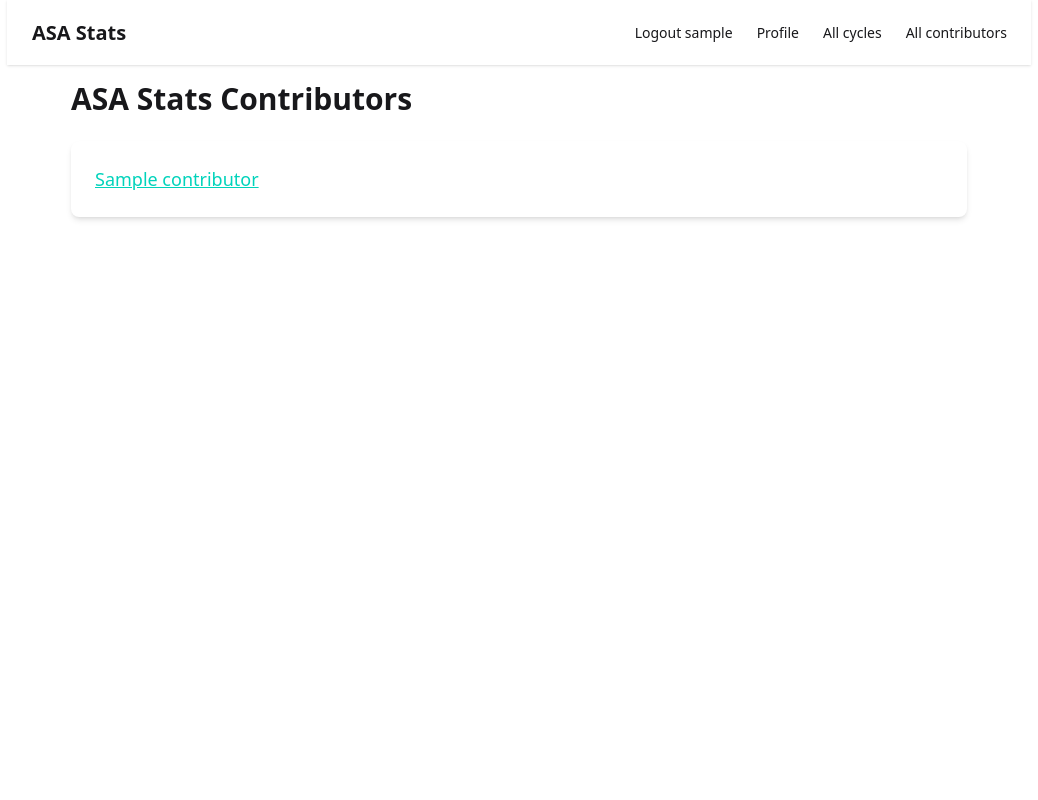
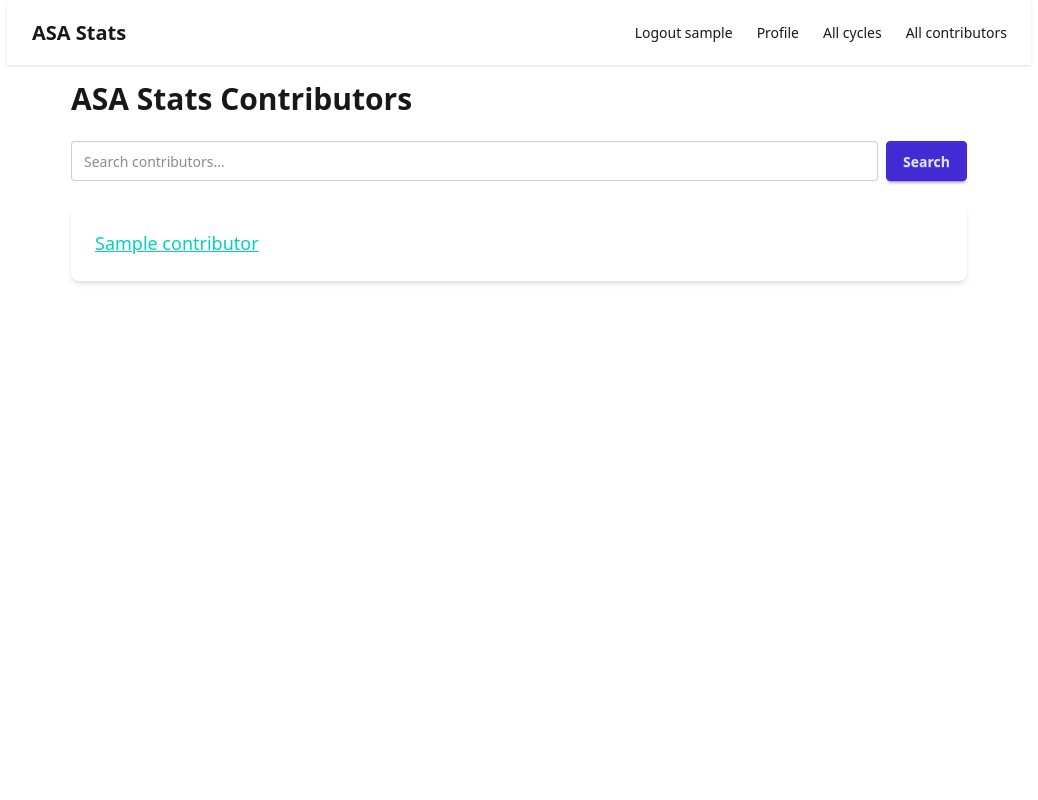
Before and after one commit to ipaleka/rewards-site, a Django app: page /contributors/ in a window 1280 px wide. Shown: the whole page, without its empty margins (121-1159 px from the left). Run offline with Django 4.2, Linux system fonts and the light colour scheme; a user stored in the database is signed in; tables that the repository leaves empty hold one stand-in row (values such as "Sample post").

Commit message:
Added search functionality to contributors list page

```diff
--- a/rewardsweb/core/static/css/style.css
+++ b/rewardsweb/core/static/css/style.css
@@ -1832,6 +1922,41 @@
     background-position-x: -115%;
   }
 }
+@property --tw-translate-x {
+  syntax: "*";
+  inherits: false;
+  initial-value: 0;
+}
+@property --tw-translate-y {
+  syntax: "*";
+  inherits: false;
+  initial-value: 0;
+}
+@property --tw-translate-z {
+  syntax: "*";
+  inherits: false;
+  initial-value: 0;
+}
+@property --tw-rotate-x {
+  syntax: "*";
+  inherits: false;
+}
+@property --tw-rotate-y {
+  syntax: "*";
+  inherits: false;
+}
+@property --tw-rotate-z {
+  syntax: "*";
+  inherits: false;
+}
+@property --tw-skew-x {
+  syntax: "*";
+  inherits: false;
+}
+@property --tw-skew-y {
+  syntax: "*";
+  inherits: false;
+}
 @property --tw-space-y-reverse {
   syntax: "*";
   inherits: false;
@@ -1923,6 +2048,14 @@
 @layer properties {
   @supports ((-webkit-hyphens: none) and (not (margin-trim: inline))) or ((-moz-orient: inline) and (not (color:rgb(from red r g b)))) {
     *, ::before, ::after, ::backdrop {
+      --tw-translate-x: 0;
+      --tw-translate-y: 0;
+      --tw-translate-z: 0;
+      --tw-rotate-x: initial;
+      --tw-rotate-y: initial;
+      --tw-rotate-z: initial;
+      --tw-skew-x: initial;
+      --tw-skew-y: initial;
       --tw-space-y-reverse: 0;
       --tw-space-x-reverse: 0;
       --tw-border-style: solid;
--- a/rewardsweb/core/templates/core/contribution_detail.html
+++ b/rewardsweb/core/templates/core/contribution_detail.html
@@ -32,6 +32,7 @@
         <div class="space-y-3">
           <h2 class="text-xl font-semibold">Reward Information</h2>
           <p><strong>Type:</strong> {{ contribution.reward.type }}</p>
+          <p><strong>Reward Level:</strong> {{ contribution.reward.level }}</p>
           <p><strong>Reward Amount:</strong> {{ contribution.reward.amount|floatformat:"g" }}</p>
           {% if contribution.percentage != 1 %}
           <p><strong>Percentage:</strong> {% widthratio contribution.percentage 1 100 %}%</p>
--- a/rewardsweb/core/templates/core/contributor_list.html
+++ b/rewardsweb/core/templates/core/contributor_list.html
@@ -4,18 +4,52 @@
 <div class="max-w-4xl mx-auto">
   <h1 class="text-3xl font-bold mb-6">ASA Stats Contributors</h1>
 
+  <!-- Simple Search Form -->
+  <div class="mb-6">
+    <form method="get" action="." class="flex gap-2">
+      <input
+        type="text"
+        name="q"
+        value="{{ search_query }}"
+        placeholder="Search contributors..."
+        class="input input-bordered flex-1"
+      >
+      <button type="submit" class="btn btn-primary">Search</button>
+      {% if search_query %}
+        <a href="." class="btn btn-ghost">Clear</a>
+      {% endif %}
+    </form>
+  </div>
+
+  <!-- Search Results Info -->
+  {% if search_query and contributor_list %}
+    <div class="alert alert-info mb-4">
+      <span>Found {{ page_obj.paginator.count }} contributor(s) for "{{ search_query }}"</span>
+    </div>
+  {% endif %}
+
+  <!-- Contributors List -->
   <div class="card bg-base-100 shadow-md">
     <div class="card-body">
       {% if contributor_list %}
-      <div class="space-y-3">
-        {% for contributor in contributor_list %}
-        <div class="flex items-center">
-          <a class="link link-accent text-lg" href="{{ contributor.get_absolute_url }}">{{ contributor.info }}</a>
+        <div class="space-y-3">
+          {% for contributor in contributor_list %}
+          <div class="flex items-center">
+            <a class="link link-accent text-lg" href="{{ contributor.get_absolute_url }}">
+              {{ contributor.info }}
+            </a>
+          </div>
+          {% endfor %}
         </div>
-        {% endfor %}
-      </div>
       {% else %}
-      <p class="text-base-content/70">There are no contributors in database.</p>
+        {% if search_query %}
+          <div class="text-center py-8">
+            <p class="text-base-content/70 mb-4">No contributors found matching "{{ search_query }}"</p>
+            <a href="." class="btn btn-outline">View all contributors</a>
+          </div>
+        {% else %}
+          <p class="text-base-content/70 text-center py-8">There are no contributors in database.</p>
+        {% endif %}
       {% endif %}
     </div>
   </div>
--- a/rewardsweb/core/views.py
+++ b/rewardsweb/core/views.py
@@ -5,7 +5,7 @@ import logging
 from django.contrib import messages
 from django.contrib.auth.decorators import login_required, user_passes_test
 from django.contrib.auth.models import User
-from django.db.models import Sum
+from django.db.models import Q, Sum
 from django.forms import ValidationError
 from django.http import HttpResponseRedirect
 from django.urls import reverse_lazy
@@ -26,8 +26,6 @@ from utils.constants.core import DISCORD_NOTED_EMOJI
 from utils.issues import create_github_issue, issue_data_for_contribution
 
 logger = logging.getLogger(__name__)
-
-# core/views.py
 
 
 class IndexView(ListView):
@@ -131,6 +129,36 @@ class ContributorListView(ListView):
 
     model = Contributor
     paginate_by = 20
+
+    def get_queryset(self):
+        """Return filtered queryset based on search query.
+
+        :return: QuerySet of contributors filtered by search term
+        :rtype: :class:`django.db.models.QuerySet`
+        """
+        queryset = super().get_queryset()
+
+        # Get search query from GET parameters
+        search_query = self.request.GET.get("q")
+        if search_query:
+            # Search in contributor names and handle handles
+            queryset = queryset.filter(
+                Q(name__icontains=search_query)
+                | Q(handle__handle__icontains=search_query)
+            ).distinct()
+
+        return queryset
+
+    def get_context_data(self, **kwargs):
+        """Add search query to template context.
+
+        :param kwargs: Additional keyword arguments
+        :return: Context dictionary with search data
+        :rtype: dict
+        """
+        context = super().get_context_data(**kwargs)
+        context["search_query"] = self.request.GET.get("q", "")
+        return context
 
 
 class ContributorDetailView(DetailView):
--- a/rewardsweb/rewardsweb/__init__.py
+++ b/rewardsweb/rewardsweb/__init__.py
@@ -1,3 +1,3 @@
 """Initialization module for rewards.asastats.com project."""
 
-__version__ = "0.1.1"
+__version__ = "0.2.0"
```
Also changed, not shown: other parts of rewardsweb/core/static/css/style.css (+90 -0 lines), rewardsweb/core/templates/core/cycle_detail.html (+5 -7 lines), rewardsweb/core/tests/test_views.py (+327 -2 lines).
